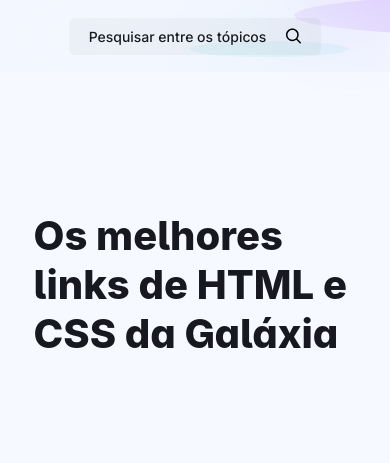
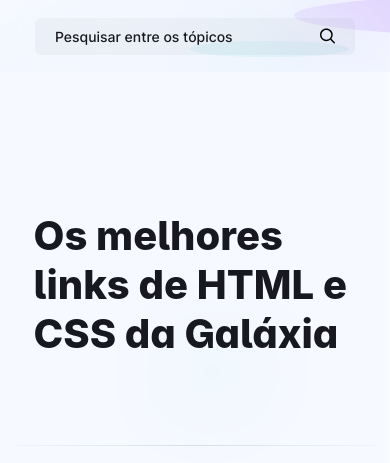
Before and after one commit to hugolinhareso/colecao-links, a plain HTML site: page index.html in a window 390 px wide. Shown: the top 463 px of the page. Drawn offline with Linux system fonts and the light colour scheme; a web font is replaced by a local one.

Commit message:
Finalizações finais

```diff
--- a/css/responsive.css
+++ b/css/responsive.css
@@ -8,7 +8,13 @@
     }
 
     .button-search-container {
-        margin: unset ;
+        margin-right: unset;
+        width: 320 px;
+        margin: 16px;
+    }
+
+    .button-search{
+        width: 245px;
     }
 
     .buttons-list {
@@ -17,6 +23,7 @@
 
     .brands-list {
         flex-direction: column ;
+        gap: 76px;
     }
 
     .link-section-buttons {
@@ -54,4 +61,14 @@
         height: 100px;
     }
 
+    .background-filter-skew {
+        transform: skewY(-22deg);
+        height: 75%;
+        margin-top: -14%;
+    }
+
+    .title-pag-one{
+        gap: 87px;
+    }
+
 }
```
